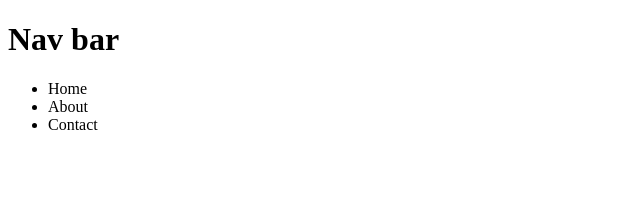
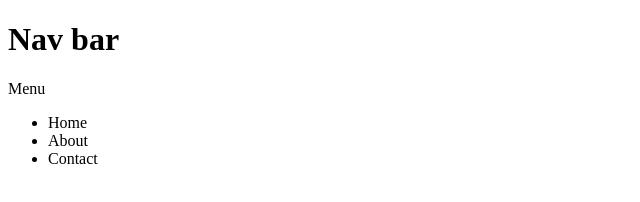
Before and after one commit to The-BlackShadoww/git-github, a plain HTML site: page nav-bar.html in a window 1280 px wide. Shown: the whole page, without its empty margins (0-640 px from the left). Drawn offline with Linux system fonts and the light colour scheme.

Commit message:
added menu in nav bar

```diff
--- a/nav-bar.html
+++ b/nav-bar.html
@@ -7,6 +7,7 @@
     </head>
     <body>
         <h1>Nav bar</h1>
+        <div>Menu</div>
         <ul>
             <li>Home</li>
             <li>About</li>
```
